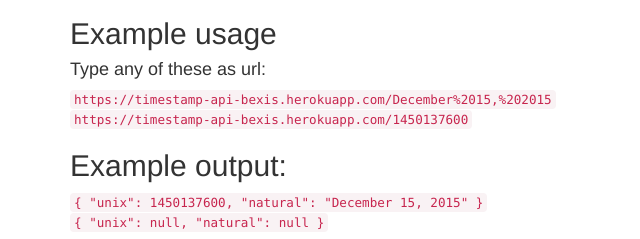
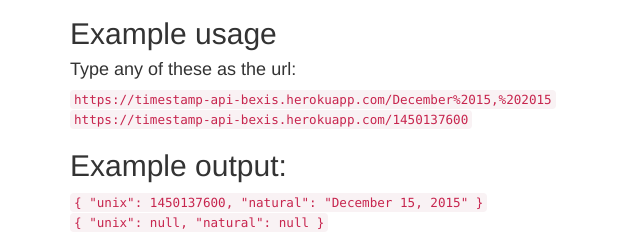
Before and after one commit to bexis13/timestamp-api, a website: page public/index.html in a window 1280 px wide. Shown: the part 248-487 px from the top of the page, 0-640 px from the left. Drawn offline with nearby package versions, Linux system fonts and the light colour scheme.

Commit message:
change formatting in readme file and fix typo in index page

```diff
--- a/public/index.html
+++ b/public/index.html
@@ -29,7 +29,7 @@
                 </ol>
             </blockquote>
             <h2>Example usage</h2>
-            <h4>Type any of these as url:</h4>
+            <h4>Type any of these as the url:</h4>
                 <code>https://timestamp-api-bexis.herokuapp.com/December%2015,%202015</code><br>
                 <code>https://timestamp-api-bexis.herokuapp.com/1450137600</code>
             <h2>Example output:</h2>
```
Also changed, not shown: README.md.
